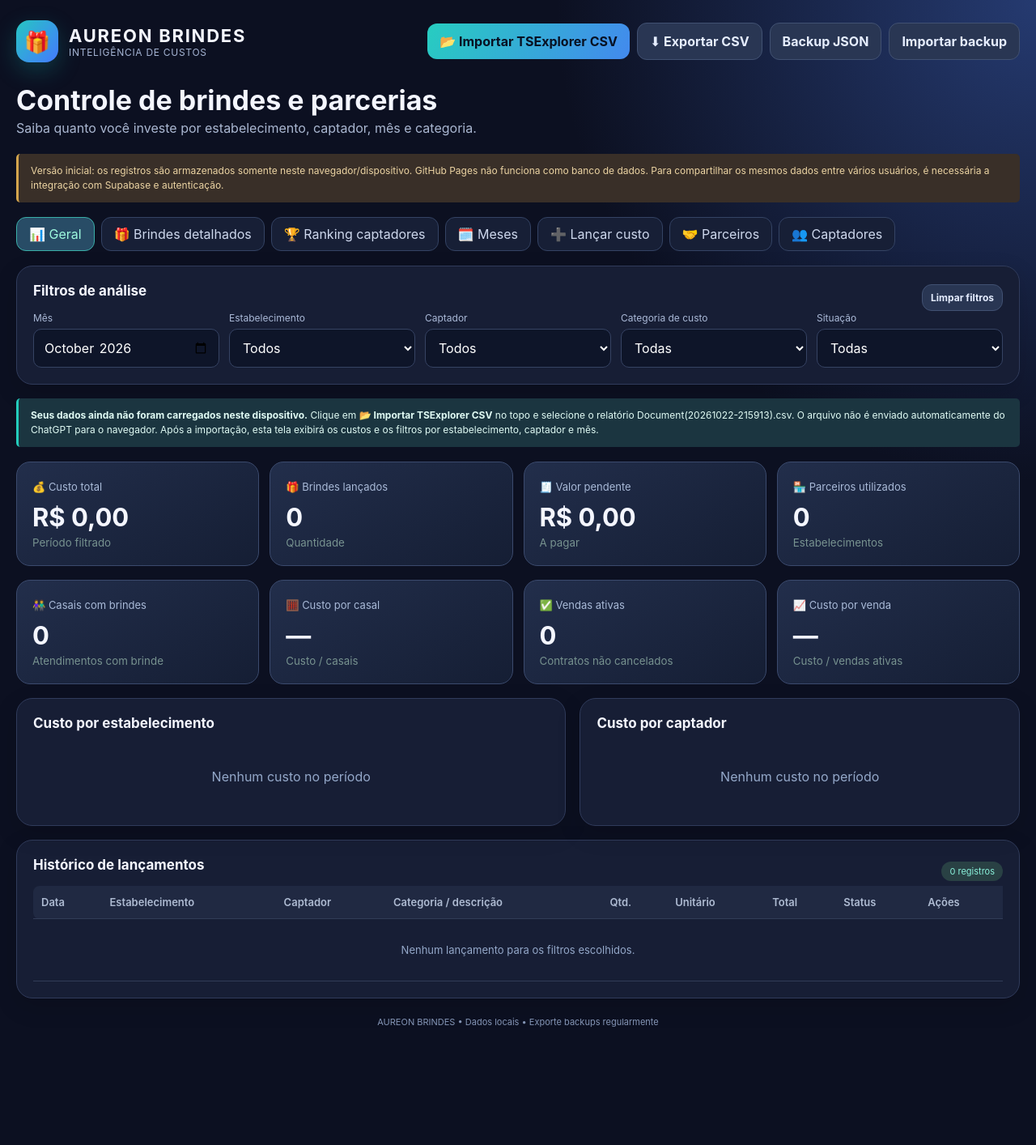
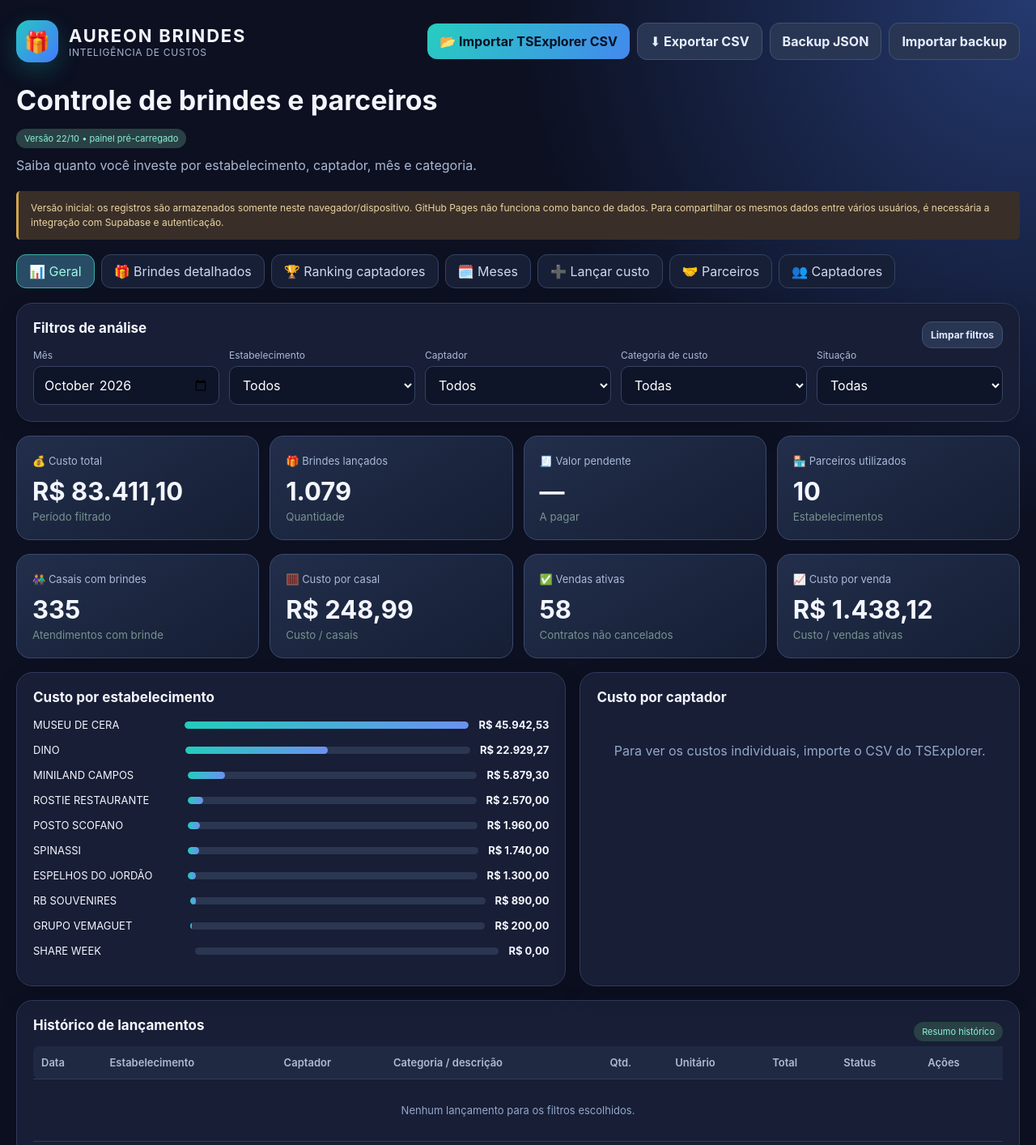
Before and after one commit to raphaelbuenocaptacao-creator/AUREON-BRINDES, a plain HTML site: page index.html in a window 1280 px wide. Shown: the top 1414 px of the page at 81% size. Before the commit the page ends 1339 px from the top, so only its background shows below. Drawn offline with Linux system fonts and the light colour scheme.

Commit message:
fix: preencher painel geral e parceiros com resumo histórico sem importação

```diff
--- a/index.html
+++ b/index.html
@@ -9,7 +9,7 @@
 </head>
 <body><main class="shell">
 <header><div class="brand"><div class="logo">🎁</div><div><strong>AUREON BRINDES</strong><small>INTELIGÊNCIA DE CUSTOS</small></div></div><div class="actions"><button class="btn" id="importTS">📂 Importar TSExplorer CSV</button><input type="file" id="tsFile" accept=".csv,text/csv" class="hidden"><button class="btn secondary" id="exportCSV">⬇ Exportar CSV</button><button class="btn secondary" id="backup">Backup JSON</button><button class="btn secondary" id="importBtn">Importar backup</button><input type="file" id="importFile" accept=".json,application/json" class="hidden"></div></header>
-<h1>Controle de brindes e parcerias</h1><p class="sub">Saiba quanto você investe por estabelecimento, captador, mês e categoria.</p>
+<h1>Controle de brindes e parceiros</h1><p class="tag" style="display:inline-block">Versão 22/10 • painel pré-carregado</p><p class="sub">Saiba quanto você investe por estabelecimento, captador, mês e categoria.</p>
 <div class="notice">Versão inicial: os registros são armazenados somente neste navegador/dispositivo. GitHub Pages não funciona como banco de dados. Para compartilhar os mesmos dados entre vários usuários, é necessária a integração com Supabase e autenticação.</div>
 <div class="pillnav"><button data-tab="painel" class="active">📊 Geral</button><button data-tab="detalhes">🎁 Brindes detalhados</button><button data-tab="ranking">🏆 Ranking captadores</button><button data-tab="meses">🗓️ Meses</button><button data-tab="lancar">➕ Lançar custo</button><button data-tab="parceiros">🤝 Parceiros</button><button data-tab="captadores">👥 Captadores</button></div>
 <section class="panel"><div class="row"><h2>Filtros de análise</h2><button class="btn secondary tiny" id="clearFilters">Limpar filtros</button></div><div class="filters">
@@ -60,9 +60,23 @@
 const pf=$('filterPartner').value,cf=$('filterCaptador').value,cp=$('costPartner').value,cc=$('costCaptador').value;
 $('filterPartner').innerHTML=opts(data.partners,'Todos');$('filterCaptador').innerHTML=opts(data.captadores,'Todos');$('costPartner').innerHTML=opts(data.partners,'Selecione');$('costCaptador').innerHTML=opts(data.captadores,'Selecione');
 $('filterPartner').value=pf;$('filterCaptador').value=cf;$('costPartner').value=cp;$('costCaptador').value=cc;
- $('emptyHelp').classList.toggle('hidden',data.costs.length>0);const items=filtered(),total=items.reduce((s,c)=>s+c.qty*c.unit,0),qty=items.reduce((s,c)=>s+Number(c.qty),0),pending=items.filter(c=>c.status==='pendente').reduce((s,c)=>s+c.qty*c.unit,0),couples=items.reduce((s,c)=>s+(Number(c.couple)||0),0),sales=items.reduce((s,c)=>s+(Number(c.sale)||0),0); $('mCouples').textContent=couples.toLocaleString('pt-BR');$('mCPC').textContent=couples?money(total/couples):'—';$('mSales').textContent=sales.toLocaleString('pt-BR');$('mCPS').textContent=sales?money(total/sales):'—';
+ $('emptyHelp').classList.toggle('hidden',true);const items=filtered(),total=items.reduce((s,c)=>s+c.qty*c.unit,0),qty=items.reduce((s,c)=>s+Number(c.qty),0),pending=items.filter(c=>c.status==='pendente').reduce((s,c)=>s+c.qty*c.unit,0),couples=items.reduce((s,c)=>s+(Number(c.couple)||0),0),sales=items.reduce((s,c)=>s+(Number(c.sale)||0),0); $('mCouples').textContent=couples.toLocaleString('pt-BR');$('mCPC').textContent=couples?money(total/couples):'—';$('mSales').textContent=sales.toLocaleString('pt-BR');$('mCPS').textContent=sales?money(total/sales):'—';
 $('mTotal').textContent=money(total);$('mQty').textContent=qty.toLocaleString('pt-BR');$('mPending').textContent=money(pending);$('mPartners').textContent=new Set(items.map(c=>c.partnerId)).size;$('countTag').textContent=items.length+' registros';
-graph('chartPartners',items,'partners');graph('chartCaptadores',items,'captadores');
+if(!data.costs.length){
+const m=$('month').value;
+const historico=seedRows.filter(r=>!m||r[0]===m);
+const sum=historico.reduce((a,r)=>{a.qty+=r[2];a.cents+=r[4];a.partners.add(r[1]);return a},{qty:0,cents:0,partners:new Set()});
+const monthTotals={'2026-07':{casais:734,vendas:57},'2026-08':{casais:395,vendas:49},'2026-09':{casais:455,vendas:46},'2026-10':{casais:335,vendas:58}};
+let cas=0,ven=0;for(const [period,v] of Object.entries(monthTotals)){if(!m||period===m){cas+=v.casais;ven+=v.vendas}}
+$('mTotal').textContent=money(sum.cents/100);$('mQty').textContent=sum.qty.toLocaleString('pt-BR');$('mPending').textContent='—';$('mPartners').textContent=sum.partners.size;$('mCouples').textContent=cas.toLocaleString('pt-BR');$('mCPC').textContent=cas?money(sum.cents/100/cas):'—';$('mSales').textContent=ven.toLocaleString('pt-BR');$('mCPS').textContent=ven?money(sum.cents/100/ven):'—';
+$('chartPartners').className='';$('chartPartners').innerHTML=[...historico.reduce((map,r)=>{map.set(r[1],(map.get(r[1])||0)+r[4]);return map},new Map())].sort((a,b)=>b[1]-a[1]).map(([name,v],_,arr)=>'<div class="barline"><span>'+esc(name)+'</span><div class="track"><div class="fill" style="width:'+(100*v/Math.max(arr[0][1],1))+'%"></div></div><b>'+money(v/100)+'</b></div>').join('');
+$('chartCaptadores').className='empty';$('chartCaptadores').textContent='Para ver os custos individuais, importe o CSV do TSExplorer.';
+$('history').innerHTML='<tr><td colspan="9" class="empty">Os totais históricos já estão visíveis. Importe o CSV para consultar lançamentos por captador.</td></tr>';
+$('countTag').textContent='Resumo histórico';
+$('detailRows').innerHTML=historico.slice().sort((a,b)=>b[4]-a[4]).map(r=>'<tr><td>'+esc(r[1])+'</td><td>Brindes do parceiro</td><td>'+r[3]+'</td><td>'+r[2]+'</td><td>'+money(r[4]/100/r[2])+'</td><td>'+money(r[4]/100)+'</td><td>'+money(r[4]/100/r[3])+'</td></tr>').join('');
+$('monthRows').innerHTML=Object.entries(monthTotals).filter(([ym])=>!m||ym===m).sort((a,b)=>b[0].localeCompare(a[0])).map(([ym,v])=>{const records=seedRows.filter(r=>r[0]===ym),qt=records.reduce((a,r)=>a+r[2],0),cost=records.reduce((a,r)=>a+r[4],0)/100;return '<tr><td>'+ym.slice(5)+'/'+ym.slice(0,4)+'</td><td>'+qt+'</td><td>'+v.casais+'</td><td>'+v.vendas+'</td><td>'+money(cost)+'</td><td>'+money(cost/v.casais)+'</td><td>'+money(cost/v.vendas)+'</td></tr>'}).join('');
+$('rankRows').innerHTML='<tr><td colspan="7" class="empty">Importe o CSV para mostrar o ranking por captador.</td></tr>';
+}else{graph('chartPartners',items,'partners');graph('chartCaptadores',items,'captadores');}
 function aggregate(keyFn){const map=new Map();for(const c of items){const k=keyFn(c);if(!map.has(k))map.set(k,{key:k,qty:0,cost:0,couples:0,sales:0});const a=map.get(k);a.qty+=Number(c.qty)||0;a.cost+=(Number(c.qty)||0)*(Number(c.unit)||0);a.couples+=Number(c.couple)||0;a.sales+=Number(c.sale)||0;}return [...map.values()].sort((a,b)=>b.cost-a.cost)}
 const moneyAvg=(n,d)=>d?money(n/d):'—';
 $('detailRows').innerHTML=aggregate(c=>nameOf('partners',c.partnerId)+' || '+(c.variant||c.description||'Sem descrição').split(' • Local: ')[0]).map(a=>{const [partner,variant]=a.key.split(' || ');return '<tr><td>'+esc(partner)+'</td><td>'+esc(variant)+'</td><td>'+a.couples+'</td><td>'+a.qty+'</td><td>'+moneyAvg(a.cost,a.qty)+'</td><td><b>'+money(a.cost)+'</b></td><td>'+moneyAvg(a.cost,a.couples)+'</td></tr>'}).join('')||'<tr><td colspan="7" class="empty">Nenhum brinde carregado. Importe o TSExplorer CSV.</td></tr>';
```
